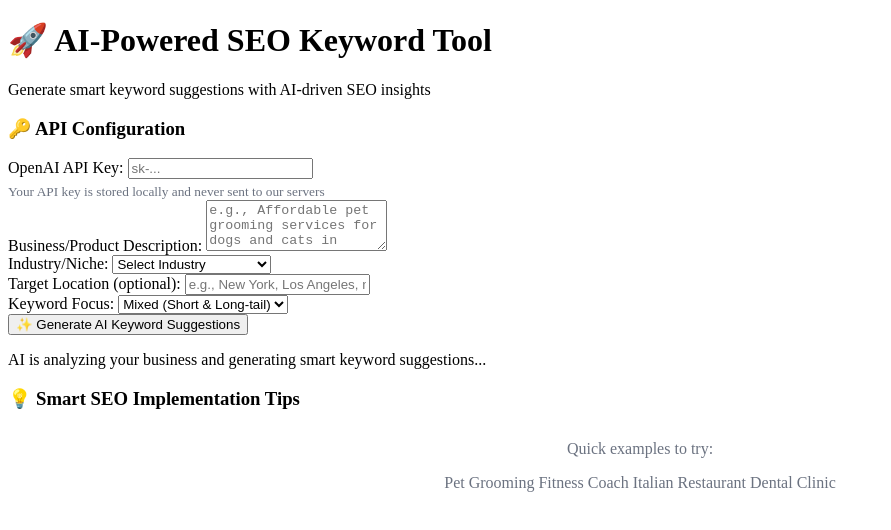
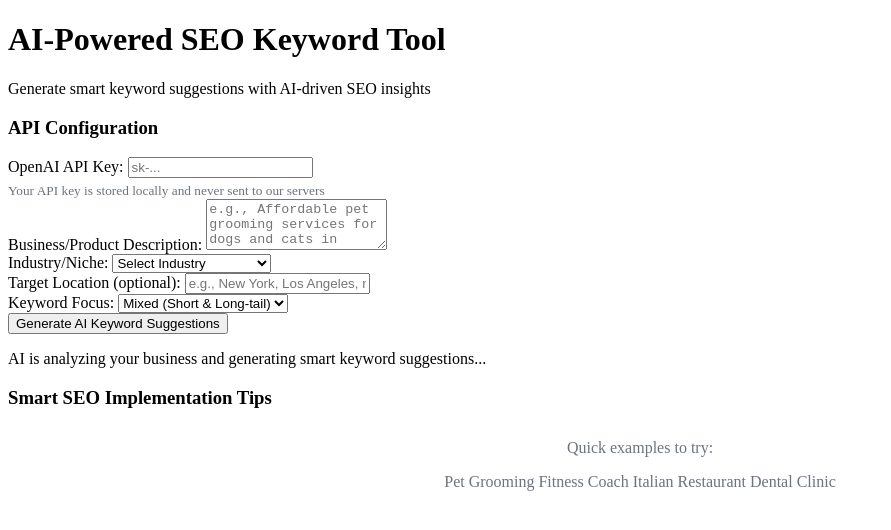
Before and after one commit to QuiktekLLM/AI-Powered-SEO-Keyword-Suggestion-Tool, a plain HTML site: page index.html in a window 1280 px wide. Shown: the whole page, without its empty margins (0-891 px from the left). Drawn offline with Linux system fonts and the light colour scheme; a script that the page names is missing.

Commit message:
Update index.html

```diff
--- a/index.html
+++ b/index.html
@@ -9,13 +9,13 @@
 <body>
     <div class="container">
         <div class="header">
-            <h1>🚀 AI-Powered SEO Keyword Tool</h1>
+            <h1> AI-Powered SEO Keyword Tool</h1>
             <p>Generate smart keyword suggestions with AI-driven SEO insights</p>
         </div>
 
         <div class="main-content">
             <div class="api-setup">
-                <h3>🔑 API Configuration</h3>
+                <h3> API Configuration</h3>
                 <div class="input-group">
                     <label for="apiKey">OpenAI API Key:</label>
                     <input type="password" id="apiKey" placeholder="sk-..." required>
@@ -71,7 +71,7 @@
                 </div>
 
                 <button type="submit" class="btn" id="generateBtn">
-                    ✨ Generate AI Keyword Suggestions
+                     Generate AI Keyword Suggestions
                 </button>
             </form>
 
@@ -86,7 +86,7 @@
                 <div id="keywordResults"></div>
 
                 <div class="seo-tips" id="seoTips">
-                    <h3>💡 Smart SEO Implementation Tips</h3>
+                    <h3> Smart SEO Implementation Tips</h3>
                     <div id="tipsContent"></div>
                 </div>
             </div>
```
